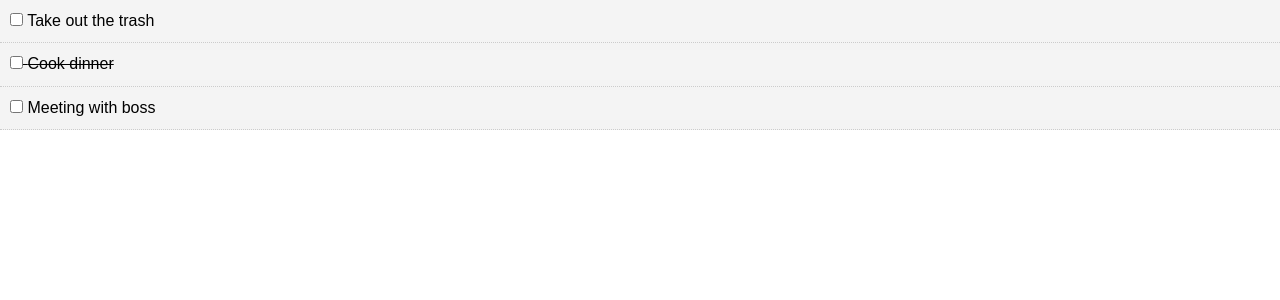
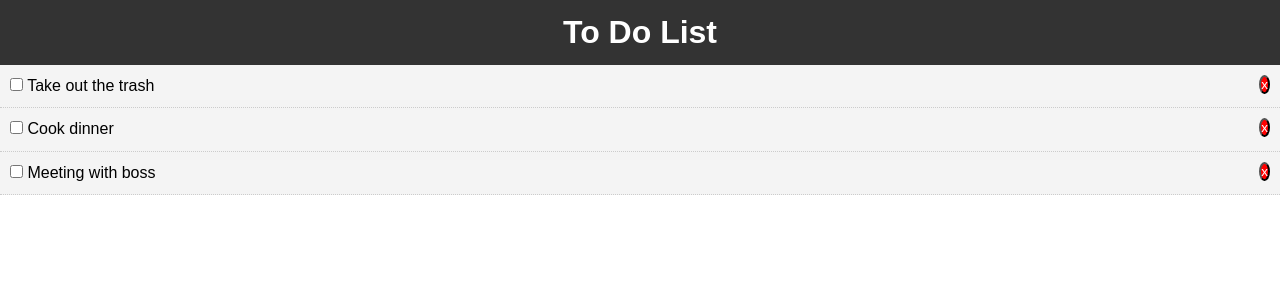
Before and after one commit to TomaszKorczyk/My-First-App, a React (Create React App) app: page / in a window 1280 px wide. Shown: the top 300 px of the page. Built offline with nearby package versions, Linux system fonts and the light colour scheme.

Commit message:
Commit
Delete and Header component

```diff
--- a/src/App.js
+++ b/src/App.js
@@ -1,4 +1,5 @@
 import React,{Component} from 'react';
+import Header from './components/layout/Header'
 import Todos from './components/Todos';
 
 import './App.css';
@@ -14,7 +15,7 @@
       {
         id:2,
         title: 'Cook dinner',
-        completed: true
+        completed: false
       },
       {
         id:3,
@@ -35,11 +36,17 @@
     }) })
   }
 
+  // Delete Todo
+  delTodo = (id) => {
+    this.setState({ todos: [...this.state.todos.filter(todo => todo.id !== id)] });
+  }
+
   render(){
   // console.log(this.state.todos);
     return (
       <div className="App">
-        <Todos todos={this.state.todos} markComplete={this.markComplete} />
+        <Header />
+        <Todos todos={this.state.todos} markComplete={this.markComplete} delTodo={this.delTodo} />
       </div>
     );
   }
--- a/src/components/TodoItem.js
+++ b/src/components/TodoItem.js
@@ -23,6 +23,7 @@
                 <p>
                     <input type="checkbox" onChange={this.props.markComplete.bind(this, id)} /> {' '}
                     {title}
+                    <button onClick={this.props.delTodo.bind(this, id)} style={btnStyle}>x</button>
                 </p>
             </div>
         )
@@ -34,8 +35,13 @@
     todo: PropTypes.object.isRequired
 }
 
-// const itemStyle = {
-//     backgroundColor: '#f4f4f4'
-// }
+const btnStyle = {
+    backgroundColor: '#ff0000',
+    color: '#fff',
+    border: '5px 9px',
+    borderRadius: '50%',
+    cursor: 'pointer',
+    float: 'right'
+}
 
 export default TodoItem
--- a/src/components/Todos.js
+++ b/src/components/Todos.js
@@ -6,7 +6,7 @@
 class Todos extends Component {
     render(){
         return this.props.todos.map((todo) => (
-            <TodoItem key={todo.id} todo={todo} markComplete={this.props.markComplete} />
+            <TodoItem key={todo.id} todo={todo} markComplete={this.props.markComplete} delTodo={this.props.delTodo} />
         ));
     }
 }
--- /dev/null
+++ b/src/components/layout/Header.js
@@ -0,0 +1,18 @@
+import React from 'react';
+
+function Header() {
+    return (
+        <header style={headerStyle}>
+            <h1>To Do List</h1>
+        </header>
+    )
+}
+
+const headerStyle = {
+    background: '#333',
+    color: '#fff',
+    textAlign: 'center',
+    padding: '10px'
+}
+
+export default Header;
```
Also changed, not shown: 1 other file (tests, documents, lock files or other folders).
